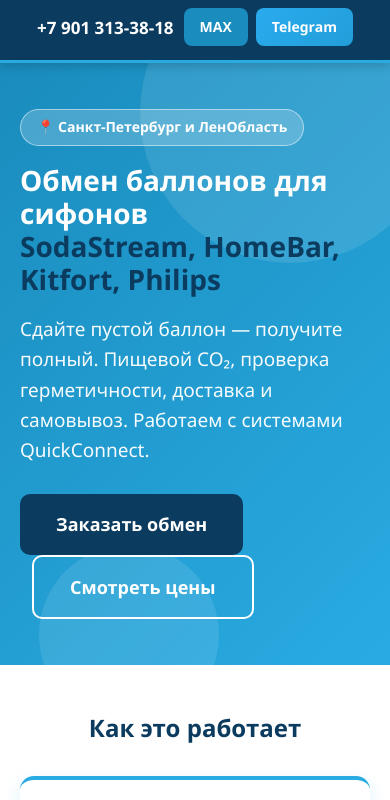
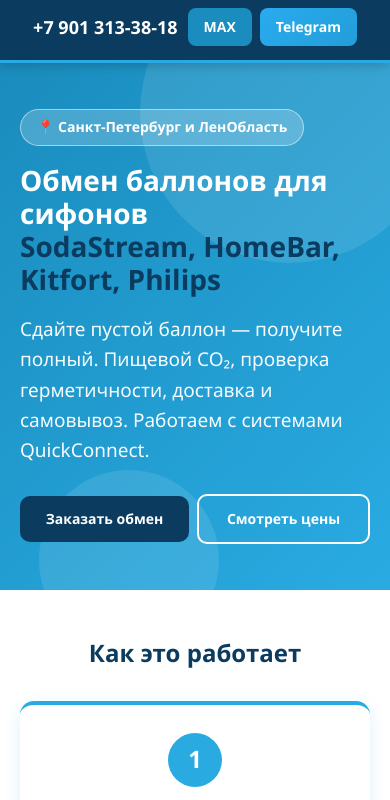
Before and after one commit to jimetr4/sodashop, a plain HTML site: page index.html in a window 390 px wide. Shown: the part 42-842 px from the top of the page. Drawn offline with Linux system fonts and the light colour scheme.

Commit message:
обновил кнопки для мобилки

```diff
--- a/index.html
+++ b/index.html
@@ -50,6 +50,9 @@
   .hero h1 span { color:var(--blue-dark); }
   .hero p { font-size:19px; margin-bottom:28px; max-width:740px; opacity:.96; }
   .hero-badge { display:inline-block; background:rgba(255,255,255,.2); border:1px solid rgba(255,255,255,.5); padding:6px 16px; border-radius:30px; font-size:14px; font-weight:600; margin-bottom:18px; }
+
+  /* Обертка для кнопок Hero */
+  .hero-btns { display:flex; align-items:center; gap:12px; flex-wrap:wrap; }
 
   .btn { display:inline-block; background:var(--blue-dark); color:#fff; padding:16px 36px; border-radius:10px; font-size:18px; font-weight:800; text-decoration:none; border:none; cursor:pointer; transition:.2s; }
   .btn:hover { background:#082a45; transform:translateY(-2px); }
@@ -120,6 +123,7 @@
   .success-msg { display:none; background:#e6f7ee; border:2px solid #29a35c; color:#1e7e34; padding:20px; border-radius:10px; text-align:center; font-weight:700; font-size:17px; margin-bottom:18px; }
   .success-msg.show { display:block; }
 
+  /* ===== АДАПТИВНОСТЬ ===== */
   @media (max-width:768px){
     .hero h1 { font-size:28px; }
     .hero { padding:46px 0; }
@@ -127,9 +131,32 @@
     section h2 { font-size:24px; margin-bottom:28px; }
     .header-inner { justify-content:center; text-align:center; }
     .header-contacts { justify-content:center; }
-    .phone { font-size:17px; }
     .qc-block { padding:32px 20px; }
     .logo .soda, .logo .shop { font-size:24px; }
+  }
+
+  /* Кнопки "Заказать обмен" и "Смотреть цены" в один ряд на мобилке */
+  @media (max-width: 600px) {
+    .hero-btns {
+      flex-wrap: nowrap; /* Запрещаем перенос на новую строку */
+      gap: 8px;          /* Уменьшаем отступ между кнопками */
+      justify-content: flex-start;
+    }
+    .hero-btns .btn {
+      padding: 12px 16px; /* Уменьшаем отступы внутри кнопок */
+      font-size: 14px;    /* Уменьшаем шрифт */
+      white-space: nowrap;/* Запрещаем перенос текста внутри кнопки */
+      flex: 1;            /* Растягиваем кнопки равномерно */
+      text-align: center;
+    }
+    /* Убираем инлайн-стиль отступа, который мешал */
+    .hero-btns .btn[style*="margin-left"] {
+      margin-left: 0 !important;
+    }
+  }
+
+  @media (max-width: 380px) {
+    .hero-btns .btn { padding: 10px 12px; font-size: 13px; }
   }
 </style>
 </head>
@@ -143,8 +170,8 @@
     <div class="header-contacts">
       <a class="phone" href="tel:+79013133818">+7 901 313-38-18</a>
       <div class="messenger-btns">
-        <a class="msg-btn msg-max" href="https://max.ru/465152118" target="_blank" rel="noopener">MAX</a>
-        <a class="msg-btn msg-tg" href="https://t.me/obmenballonov" target="_blank" rel="noopener">Telegram</a>
+        <a class="msg-btn msg-max" href="https://max.ru" target="_blank" rel="noopener">MAX</a>
+        <a class="msg-btn msg-tg" href="https://t.me/" target="_blank" rel="noopener">Telegram</a>
       </div>
     </div>
   </div>
@@ -155,8 +182,12 @@
     <span class="hero-badge">📍 Санкт-Петербург и ЛенОбласть</span>
     <h1>Обмен баллонов для сифонов<br><span>SodaStream, HomeBar, Kitfort, Philips</span></h1>
     <p>Сдайте пустой баллон — получите полный. Пищевой CO₂, проверка герметичности, доставка и самовывоз. Работаем с системами QuickConnect.</p>
-    <a href="#order" class="btn">Заказать обмен</a>
-    <a href="#prices" class="btn btn-outline" style="margin-left:12px;">Смотреть цены</a>
+
+    <!-- Обертка для кнопок -->
+    <div class="hero-btns">
+      <a href="#order" class="btn">Заказать обмен</a>
+      <a href="#prices" class="btn btn-outline" style="margin-left:12px;">Смотреть цены</a>
+    </div>
   </div>
 </section>
 
@@ -328,8 +359,8 @@
     <div class="footer-contacts">
       <a class="phone" href="tel:+79013133818" style="color:#fff;">+7 901 313-38-18</a>
       <div class="messenger-btns">
-        <a class="msg-btn msg-max" href="https://max.ru/465152118" target="_blank" rel="noopener">MAX</a>
-        <a class="msg-btn msg-tg" href="https://t.me/obmenballonov" target="_blank" rel="noopener">Telegram</a>
+        <a class="msg-btn msg-max" href="https://max.ru" target="_blank" rel="noopener">MAX</a>
+        <a class="msg-btn msg-tg" href="https://t.me/" target="_blank" rel="noopener">Telegram</a>
       </div>
     </div>
     <p style="margin-top:18px; font-size:13px; color:#7d9bb5;">© 2026 sodashop. Все права защищены.</p>
@@ -342,8 +373,9 @@
   }
 
   // === НАСТРОЙКИ TELEGRAM ===
-  const TG_TOKEN = '9015169181:AAGcKrXK9HIN_dydTwGrbmSvw3y60pglt24';
-  const TG_CHAT_ID = '6993520689';
+  // ВАЖНО: Замените эти строки на ваш НОВЫЙ токен и chat_id!
+  const TG_TOKEN = 'ВАШ_НОВЫЙ_ТОКЕН';
+  const TG_CHAT_ID = 'ВАШ_CHAT_ID';
 
   function sendToTelegram(data) {
     const text = `🔔 Новая заявка sodashop!\n` +
```
